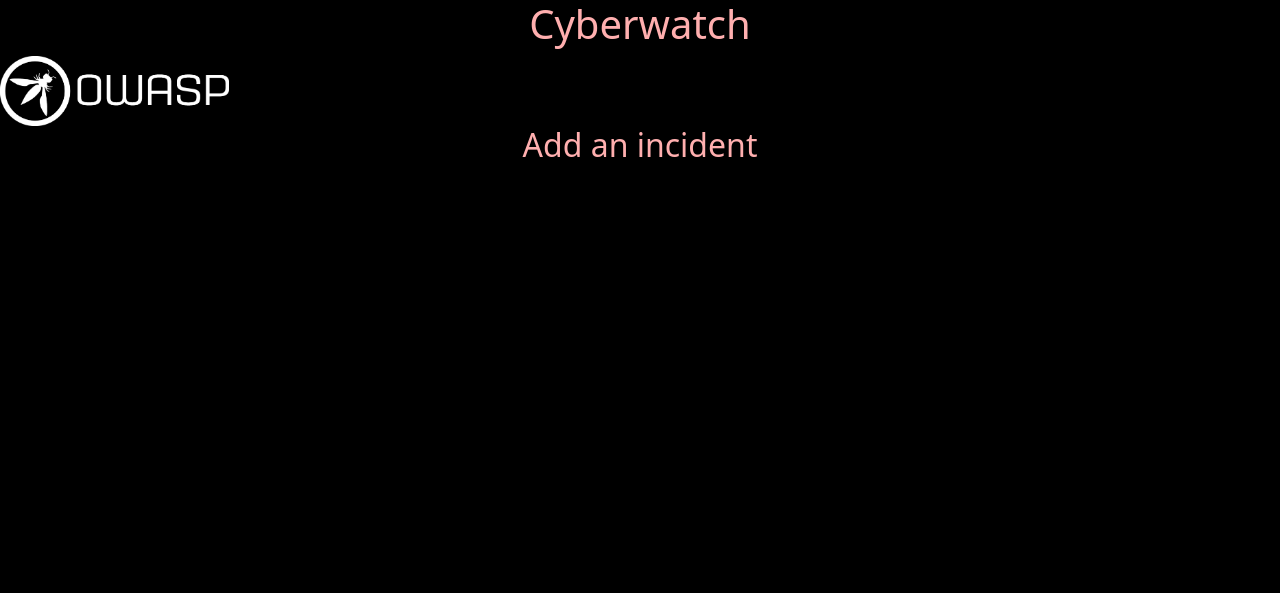
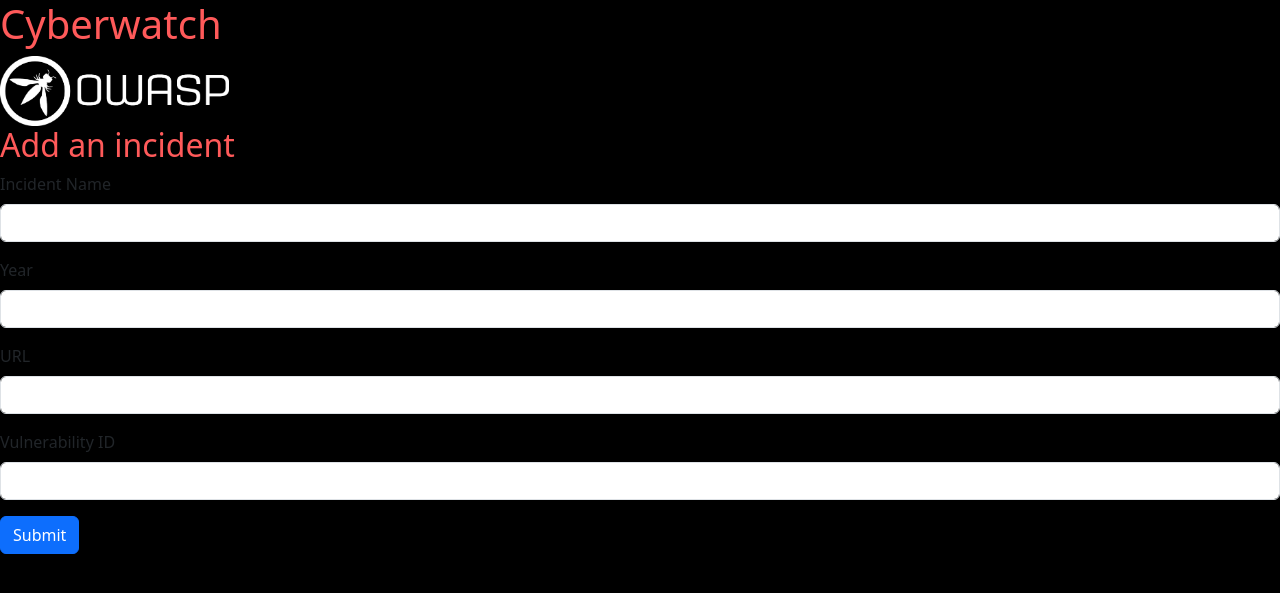
Before and after one commit to Macarthur-Anglican-School/Macarthur-Anglican-School-Ike---12SEN-PWA-Project, a Flask app: template templates/add-incident.html in a window 1280 px wide. Shown: the top 593 px of the page. Run offline with Flask 3, Linux system fonts and the light colour scheme; the template is opened without the code that fills it, so the values that code supplies are empty.

Commit message:
added 'add-incidents'

```diff
--- a/app.py
+++ b/app.py
@@ -40,6 +40,22 @@ def incident_page(vul_id):
     print(vul_id) #this is a print statement to help you understand what data is being returned
     return render_template('incidents.html', vulnerability = result2, incidents = result1)
 
+@app.route('/add-incident', methods=['GET', 'POST'])
+def add_incident():
+    if request.method == 'POST':
+        # TASK 1: Get form data
+        inc_name = request.form.get['inc_name']
+        inc_year = request.form['inc_year']
+        inc_url = request.form['inc_url']
+        vul_id = request.form['vul_id']
 
+        # TASK 2: Insert new incident into the database
+        with engine.connect() as connection:
+            query = text(f'INSERT INTO incidents (inc_name, inc_year, inc_url, vul_id) VALUES ({inc_name}, {inc_year}, {inc_url}, {vul_id})')
+            connection.execute(query)
 
+        return redirect(url_for('/'))  # Redirect to home page after adding incident
+
+    # If GET request, render the add incident form
+    return render_template('add_incident.html')
 app.run(debug=True, reloader_type='stat', port=5000)
--- a/static/css/styles.css
+++ b/static/css/styles.css
@@ -1,5 +1,6 @@
 body{
     background-color: #000000;
+
 }
 
 p{
@@ -7,6 +8,6 @@ p{
 }
 
 h1, h2{
-    color: #ffafaf;
-    text-align: center;
+    color: #ff5a5a;
+
 }
--- a/templates/add-incident.html
+++ b/templates/add-incident.html
@@ -6,6 +6,22 @@ Add an incident
 
 {% block content %}
 <form action = "/incidents" method="POST">
-
+    <div class="mb-3">
+        <label for="inc_name" class="form-label">Incident Name</label>
+        <input type="text" class="form-control" id="inc_name" name="inc_name" required>
+    </div>
+    <div class="mb-3">
+        <label for="inc_year" class="form-label">Year</label>
+        <input type="number" class="form-control" id="inc_year" name="inc_year" required>
+    </div>
+    <div class="mb-3">
+        <label for="inc_url" class="form-label">URL</label>
+        <input type="url" class="form-control" id="inc_url" name="inc_url" required>
+    </div>
+    <div class="mb-3">
+        <label for="vulnerability_id" class="form-label">Vulnerability ID</label>
+        <input type="number" class="form-control" id="vulnerability_id" name="vulnerability_id" required>
+    </div>
+    <button type="submit" class="btn btn-primary">Submit</button>
 </form>
 {% endblock %}
--- a/templates/index.html
+++ b/templates/index.html
@@ -13,6 +13,7 @@
             <h5>Rank: {{ v.owasp_rank }}</h5>
             <p>{{ v.vul_name }}</p>
             <a href="/incidents/{{ v.id }}" class="btn btn-danger">View</a>
+            <a href="/add-incident/{{ v.id }}" class="btn btn-warning">Add Incident</a>
         </div>
     </div>
     {% endfor %}
```
